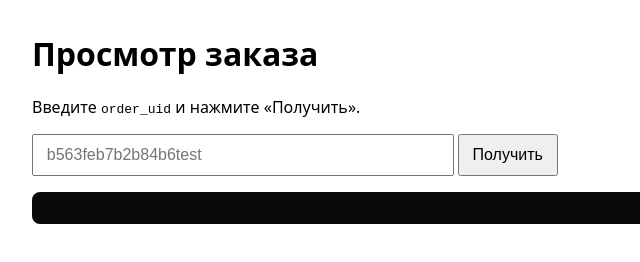
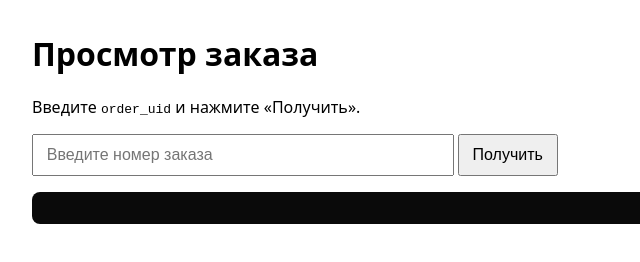
Before and after one commit to VladislavLF/microservice-with-Kafka-and-PostgreSQL, a plain HTML site: page web/index.html in a window 1280 px wide. Shown: the full height of the page, 0-640 px from the left. Drawn offline with Linux system fonts and the light colour scheme.

Commit message:
Update index.html

```diff
--- a/web/index.html
+++ b/web/index.html
@@ -14,7 +14,7 @@
   <body>
     <h1>Просмотр заказа</h1>
     <p>Введите <code>order_uid</code> и нажмите «Получить».</p>
-    <input id="oid" placeholder="b563feb7b2b84b6test" size="40" />
+    <input id="oid" placeholder="Введите номер заказа" size="40" />
     <button id="btn">Получить</button>
     <div style="height: 1rem"></div>
     <div id="result"></div>
```
